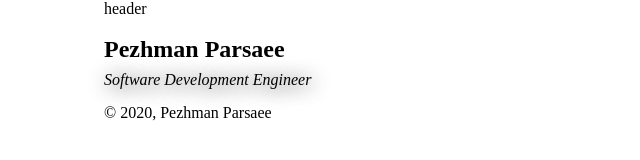
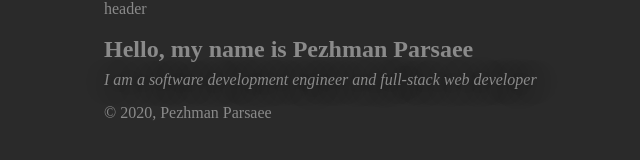
Before and after one commit to peZhmanParsaee/pezhmanparsaee.github.io, a plain HTML site: page index.html in a window 1280 px wide. Shown: the whole page, without its empty margins (136-776 px from the left). Drawn offline with Linux system fonts and the light colour scheme.

Commit message:
change styles

```diff
--- a/assets/css/styles.css
+++ b/assets/css/styles.css
@@ -1,6 +1,11 @@
 * {
   margin: 0;
   padding: 0;
+}
+
+body {
+  background-color: #2a2a2a;
+  color: #8a8a8a;
 }
 
 #wrapper {
--- a/index.html
+++ b/index.html
@@ -13,8 +13,11 @@
         header
       </header>
       <section>
-        <h1>Pezhman Parsaee</h1>
-        <span>Software Development Engineer</span>
+        <h1>Hello, my name is Pezhman Parsaee</h1>
+        <span
+          >I am a software development engineer and full-stack web
+          developer</span
+        >
       </section>
       <footer>
         <p class="copyright">&copy; 2020, Pezhman Parsaee</p>
```
